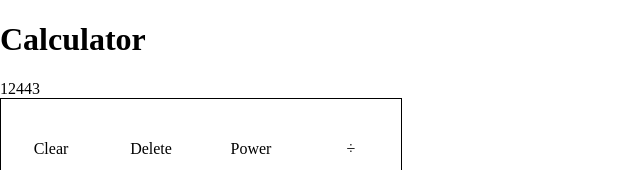
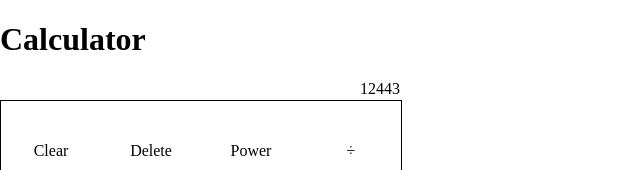
Before and after one commit to NickSchitt2510/calculator, a plain HTML site: page index.html in a window 1280 px wide. Shown: the top 170 px of the page, without its empty margins (0-640 px from the left). Drawn offline with Linux system fonts and the light colour scheme.

Commit message:
Align number display to the right

```diff
--- a/styles.css
+++ b/styles.css
@@ -20,6 +20,17 @@ header, main, footer {
     margin: 0;
     padding: 0;
 }
+
+.container {
+    width: 400px;
+    height: 550px;
+}
+
+#display {
+    height: 20px;
+    text-align: right;
+}
+
 
 #grid {
     width: 400px;
```
